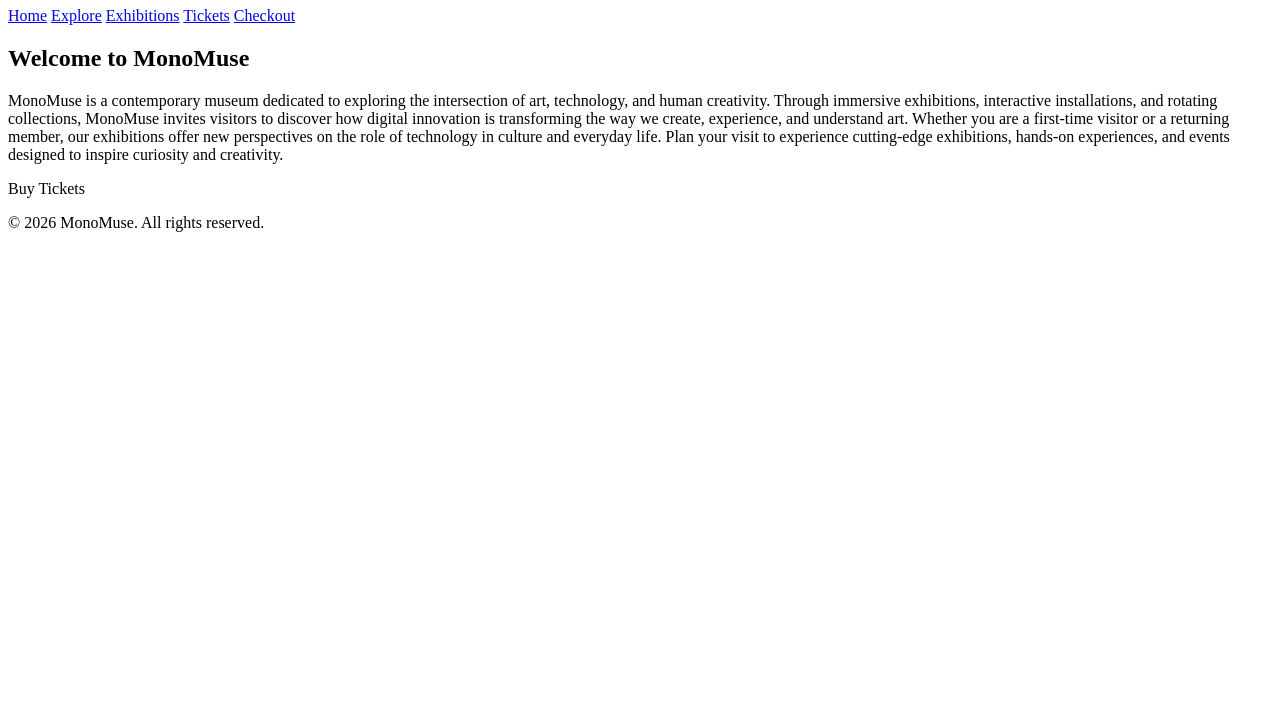
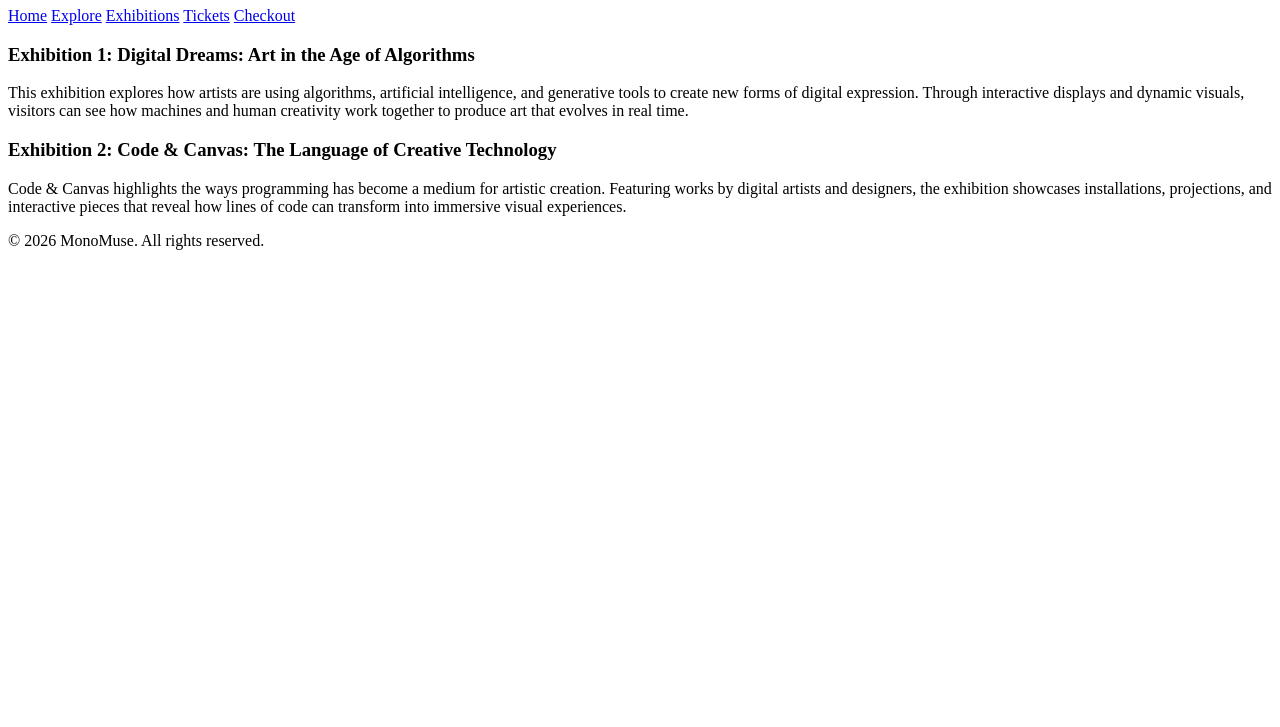
Before and after one commit to mkhemka-svg/67250_techproject_phaseb_D, a plain HTML site: page mkhemka-increment1/views/exhibitions.html in a window 1280 px wide. Shown: the part 73-800 px from the top of the page. Drawn offline with Linux system fonts and the light colour scheme.

Commit message:
exhibitions

```diff
--- a/mkhemka-increment1/views/exhibitions.html
+++ b/mkhemka-increment1/views/exhibitions.html
@@ -12,7 +12,7 @@
 </head>
 <body>
     <header>
-        <h1> MonoMuse </h1>
+        <h1> Exhibitions </h1>
         <nav>
             <a href="../index.html">Home</a>
             <a href="explore.html">Explore</a>
@@ -24,21 +24,24 @@
     </header>
 
     <div class="main">
-        <h2> Welcome to MonoMuse </h2>
+        <h3> Exhibition 1: Digital Dreams: Art in the Age of Algorithms </h3>
         <p>
-            MonoMuse is a contemporary museum dedicated to exploring the
-            intersection of art, technology, and human creativity.
-            Through immersive exhibitions, interactive installations, and
-            rotating collections, MonoMuse invites visitors to discover
-            how digital innovation is transforming the way we create,
-            experience, and understand art. Whether you are a first-time
-            visitor or a returning member, our exhibitions offer new perspectives
-            on the role of technology in culture and everyday life.
-            Plan your visit to experience cutting-edge exhibitions, hands-on
-            experiences, and events designed to inspire curiosity and creativity.
+            This exhibition explores how artists are using algorithms,
+            artificial intelligence, and generative tools to create
+            new forms of digital expression. Through interactive displays
+            and dynamic visuals, visitors can see how machines and human
+            creativity work together to produce art that evolves in real time.
+        </p>
 
+        <h3> Exhibition 2: Code & Canvas: The Language of Creative Technology </h3>
+        <p>
+            Code & Canvas highlights the ways programming has become a
+            medium for artistic creation. Featuring works by digital artists
+            and designers, the exhibition showcases installations, projections,
+            and interactive pieces that reveal how lines of code can transform
+            into immersive visual experiences.
         </p>
-        <a> Buy Tickets </a>
+
     </div>
 
     <footer>
```
